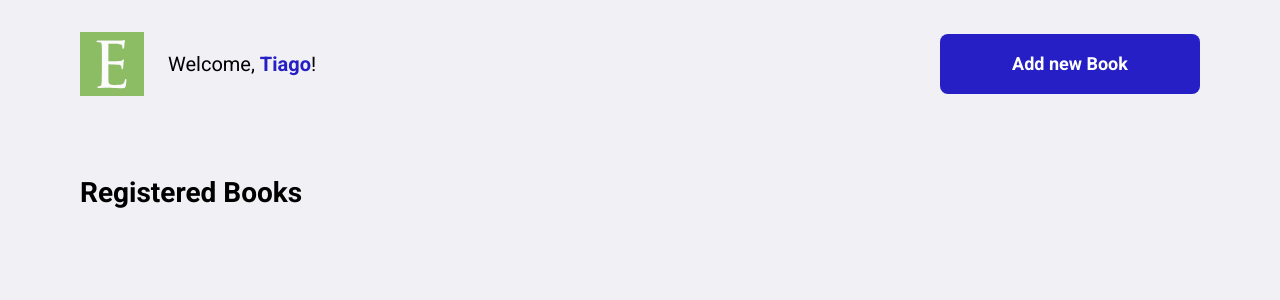
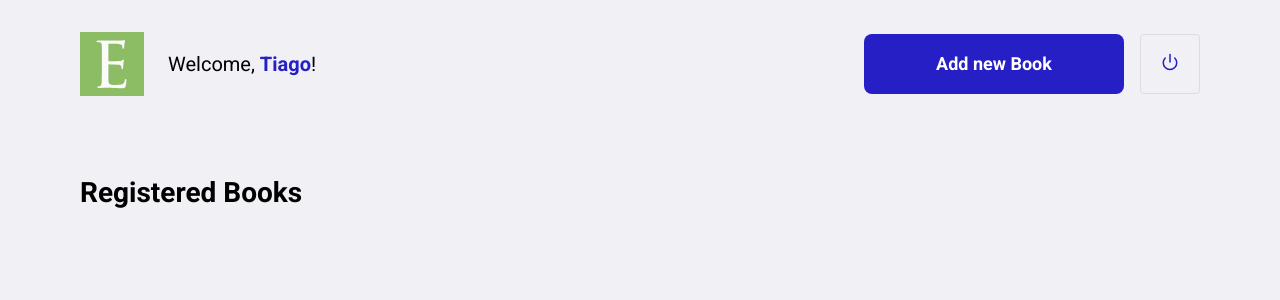
Before and after one commit to tiagosilvap/react-with-spring-boot-front, a React (Create React App) app: page /book in a window 1280 px wide. Shown: the top 300 px of the page. Built offline with nearby package versions, Linux system fonts and the light colour scheme.

Commit message:
add icon

```diff
--- a/src/pages/Book/index.js
+++ b/src/pages/Book/index.js
@@ -1,6 +1,6 @@
 import React from "react";
 import { Link } from 'react-router-dom'
-// import { FiPower } from 'react-icons/fi'
+import { FiPower } from 'react-icons/fi'
 
 import "./styles.css";
 import logoImage from '../../assets/logo.svg'
@@ -12,9 +12,9 @@ export default function Book() {
                 <img src={logoImage} alt="Image"/>
                 <span>Welcome, <strong>Tiago</strong>!</span>
                 <Link className="button" to="book/new">Add new Book</Link>
-                {/* <button type="button">
+                <button type="button">
                     <FiPower size={18} color="#251FC5" />
-                </button> */}
+                </button>
             </header>
 
             <h1>Registered Books</h1>
```
Also changed, not shown: 2 other files (tests, documents, lock files or other folders).
